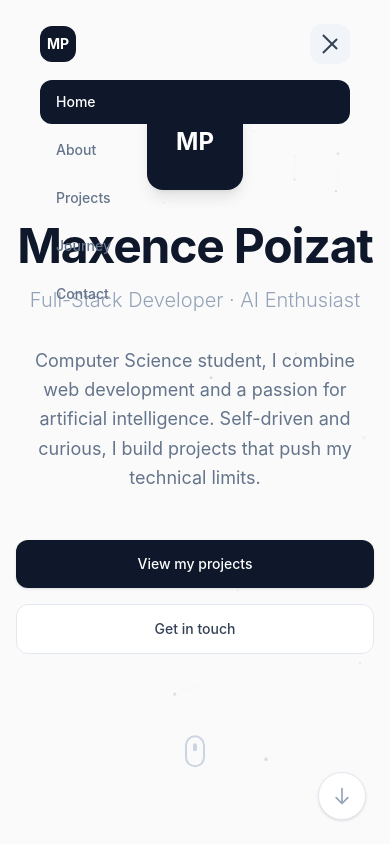
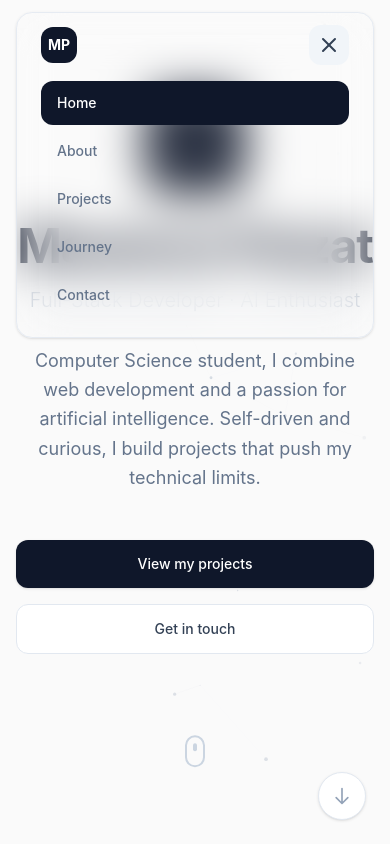
Before and after one commit to maxencepzt/portfolio-2025, a React (Vite) app: page / in a window 390 px wide. Both pictures are taken after a click on the button 330 px from the left and 44 px from the top of the page. Shown: the top 844 px of the page. Built offline with nearby package versions, Linux system fonts and the light colour scheme.

Commit message:
refactor: Update Navbar scroll-to logic to account for fixed header, refine mobile menu styling, and replace animated icon with SVG.

```diff
--- a/src/components/layout/Navbar.tsx
+++ b/src/components/layout/Navbar.tsx
@@ -40,10 +40,16 @@ const Navbar = () => {
 
   const scrollTo = (id: string) => {
     const el = document.getElementById(id);
-    if (el) {
-      el.scrollIntoView({ behavior: 'smooth' });
-      setIsOpen(false);
-    }
+    if (!el) return;
+
+    const navbarHeight = 80;
+    const top = el.getBoundingClientRect().top + window.scrollY - navbarHeight;
+
+    setIsOpen(false);
+
+    setTimeout(() => {
+      window.scrollTo({ top, behavior: 'smooth' });
+    }, 150);
   };
 
   return (
@@ -56,9 +62,11 @@ const Navbar = () => {
       <div className="max-w-6xl mx-auto">
         <div
           className={`rounded-2xl px-6 py-3 transition-all duration-300 ${
-            scrolled
-              ? 'bg-surface/80 backdrop-blur-xl border border-neutral-200/80 shadow-sm'
-              : 'bg-transparent'
+            isOpen
+              ? 'backdrop-blur-xl border border-neutral-200/80 shadow-sm'
+              : scrolled
+                ? 'backdrop-blur-xl border border-neutral-200/80 shadow-sm'
+                : 'bg-transparent'
           }`}
         >
           <div className="flex items-center justify-between">
@@ -97,20 +105,36 @@ const Navbar = () => {
               onClick={() => setIsOpen(!isOpen)}
               className="md:hidden w-10 h-10 rounded-xl bg-neutral-100 flex items-center justify-center"
             >
-              <div className="space-y-1.5">
-                <motion.span
-                  animate={{ rotate: isOpen ? 45 : 0, y: isOpen ? 6 : 0 }}
-                  className="block w-5 h-0.5 bg-neutral-700"
-                />
-                <motion.span
-                  animate={{ opacity: isOpen ? 0 : 1 }}
-                  className="block w-5 h-0.5 bg-neutral-700"
-                />
-                <motion.span
-                  animate={{ rotate: isOpen ? -45 : 0, y: isOpen ? -6 : 0 }}
-                  className="block w-5 h-0.5 bg-neutral-700"
-                />
-              </div>
+              {isOpen ? (
+                <svg
+                  width="20"
+                  height="20"
+                  viewBox="0 0 20 20"
+                  fill="none"
+                  stroke="currentColor"
+                  strokeWidth="2"
+                  strokeLinecap="round"
+                  className="text-neutral-700"
+                >
+                  <line x1="4" y1="4" x2="16" y2="16" />
+                  <line x1="16" y1="4" x2="4" y2="16" />
+                </svg>
+              ) : (
+                <svg
+                  width="20"
+                  height="20"
+                  viewBox="0 0 20 20"
+                  fill="none"
+                  stroke="currentColor"
+                  strokeWidth="2"
+                  strokeLinecap="round"
+                  className="text-neutral-700"
+                >
+                  <line x1="3" y1="5" x2="17" y2="5" />
+                  <line x1="3" y1="10" x2="17" y2="10" />
+                  <line x1="3" y1="15" x2="17" y2="15" />
+                </svg>
+              )}
             </button>
           </div>
 
```
